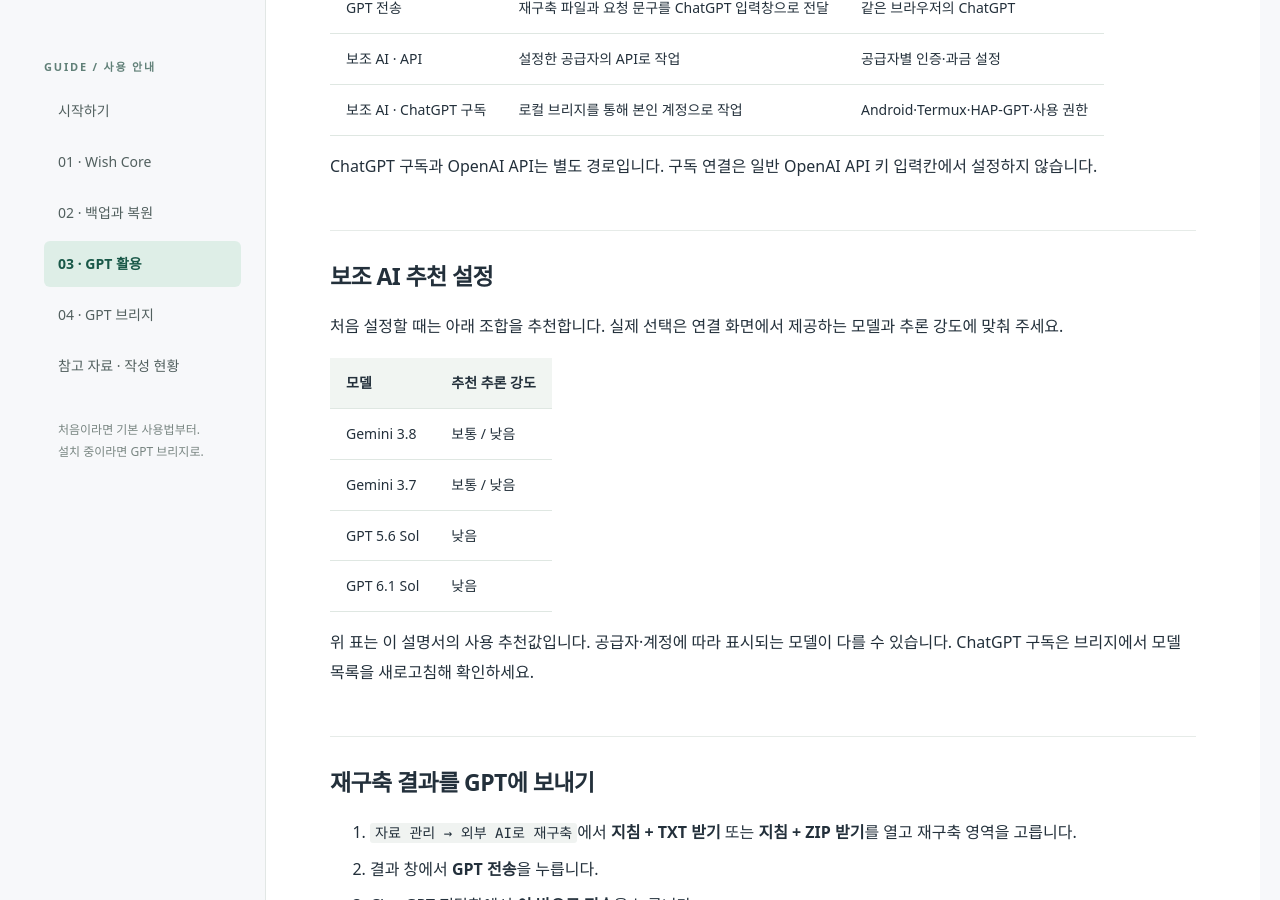
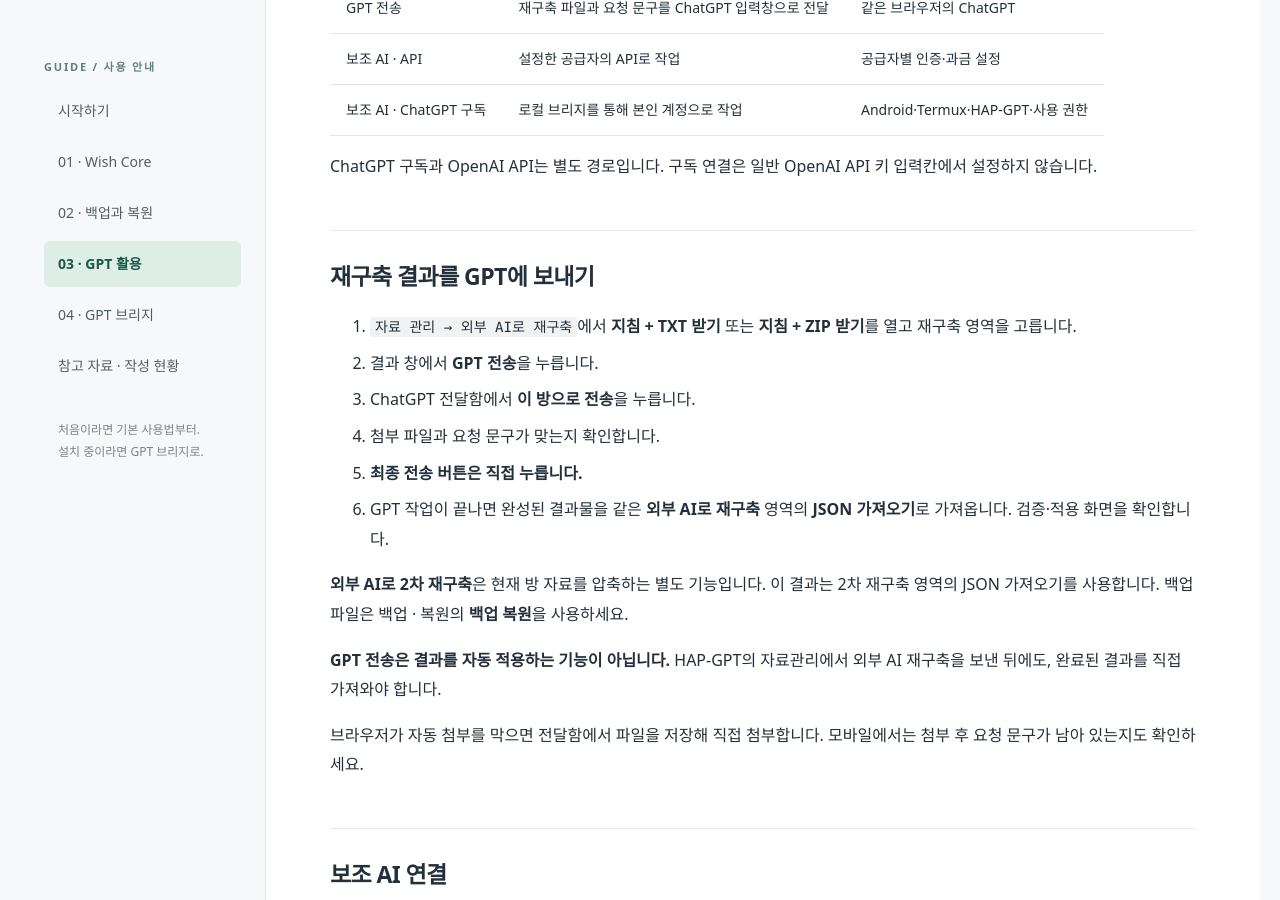
Before and after one commit to eun033/crack-help-page, a Jekyll site: the page built from gpt.md, in a window 1280 px wide and 900 px high, scrolled down 530 px. Built offline with Jekyll 4.4.1, drawn with Linux system fonts in a browser that asks for light colours.

```diff
--- a/gpt.md
+++ b/gpt.md
@@ -11,19 +11,6 @@ description: GPT 전송, API 연결, ChatGPT 구독 연결을 구분합니다.
 | 보조 AI · ChatGPT 구독 | 로컬 브리지를 통해 본인 계정으로 작업 | Android·Termux·HAP-GPT·사용 권한 |
 
 ChatGPT 구독과 OpenAI API는 별도 경로입니다. 구독 연결은 일반 OpenAI API 키 입력칸에서 설정하지 않습니다.
-
-## 보조 AI 추천 설정
-
-처음 설정할 때는 아래 조합을 추천합니다. 실제 선택은 연결 화면에서 제공하는 모델과 추론 강도에 맞춰 주세요.
-
-| 모델 | 추천 추론 강도 |
-| --- | --- |
-| Gemini 3.8 | 보통 / 낮음 |
-| Gemini 3.7 | 보통 / 낮음 |
-| GPT 5.6 Sol | 낮음 |
-| GPT 6.1 Sol | 낮음 |
-
-위 표는 이 설명서의 사용 추천값입니다. 공급자·계정에 따라 표시되는 모델이 다를 수 있습니다. ChatGPT 구독은 브리지에서 모델 목록을 새로고침해 확인하세요.
 
 ## 재구축 결과를 GPT에 보내기
 
```
Also changed, not shown: core.md (+13 -0 lines).
